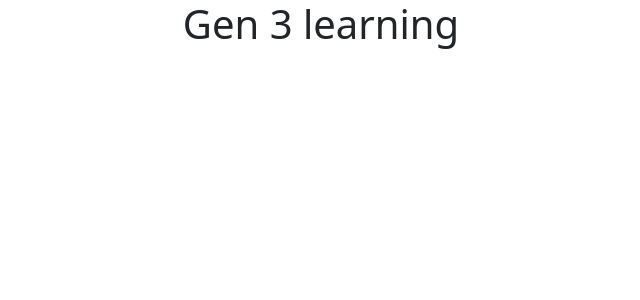
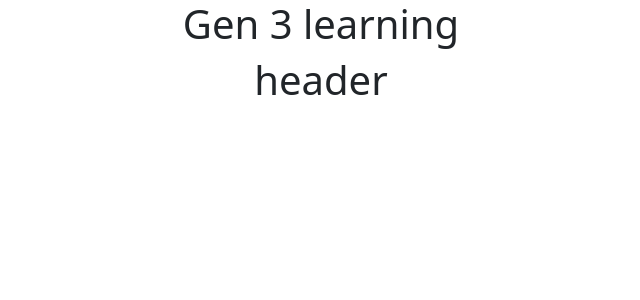
Before and after one commit to saikatgpae/gen3learning, a React (Create React App) app: page / in a window 1280 px wide. Shown: the top 300 px of the page, without its empty margins (319-959 px from the left). Built offline with nearby package versions, Linux system fonts and the light colour scheme.

Commit message:
Add thelinters.

```diff
--- a/src/App.js
+++ b/src/App.js
@@ -1,9 +1,11 @@
 import './App.css';
+import Header from './Header/Header';
 
 function App() {
   return (
     <div className="App">
       <h1>Gen 3 learning</h1>
+      <Header />
     </div>
   );
 }
--- a/src/Header/Header.js
+++ b/src/Header/Header.js
@@ -1,9 +1,9 @@
-import React from 'react'
+import React from 'react';
 
 export default function Header() {
   return (
     <div>
-      <t1>header</t1>
+      <h1>header</h1>
     </div>
   )
 }
```
Also changed, not shown: .eslintrc.json (added), .stylelintrc.json (added), src/images/logo.png (added).
